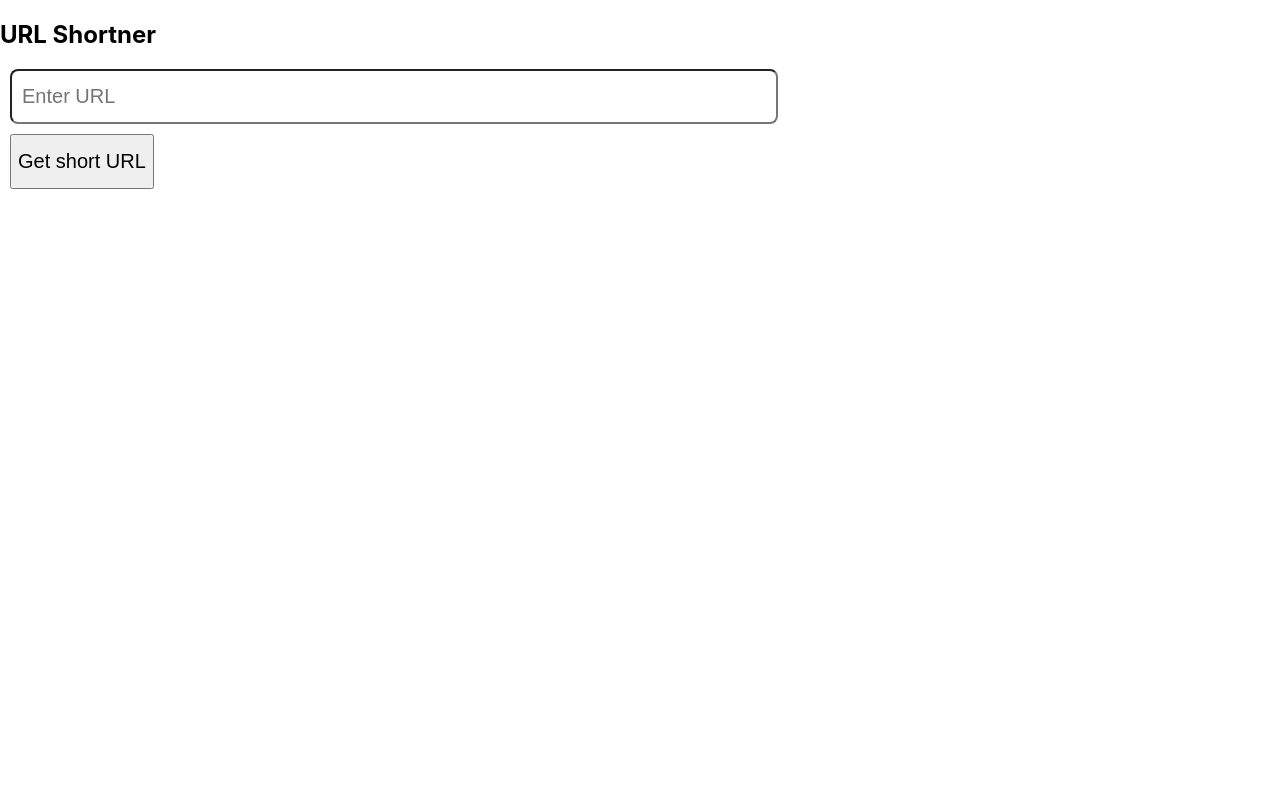
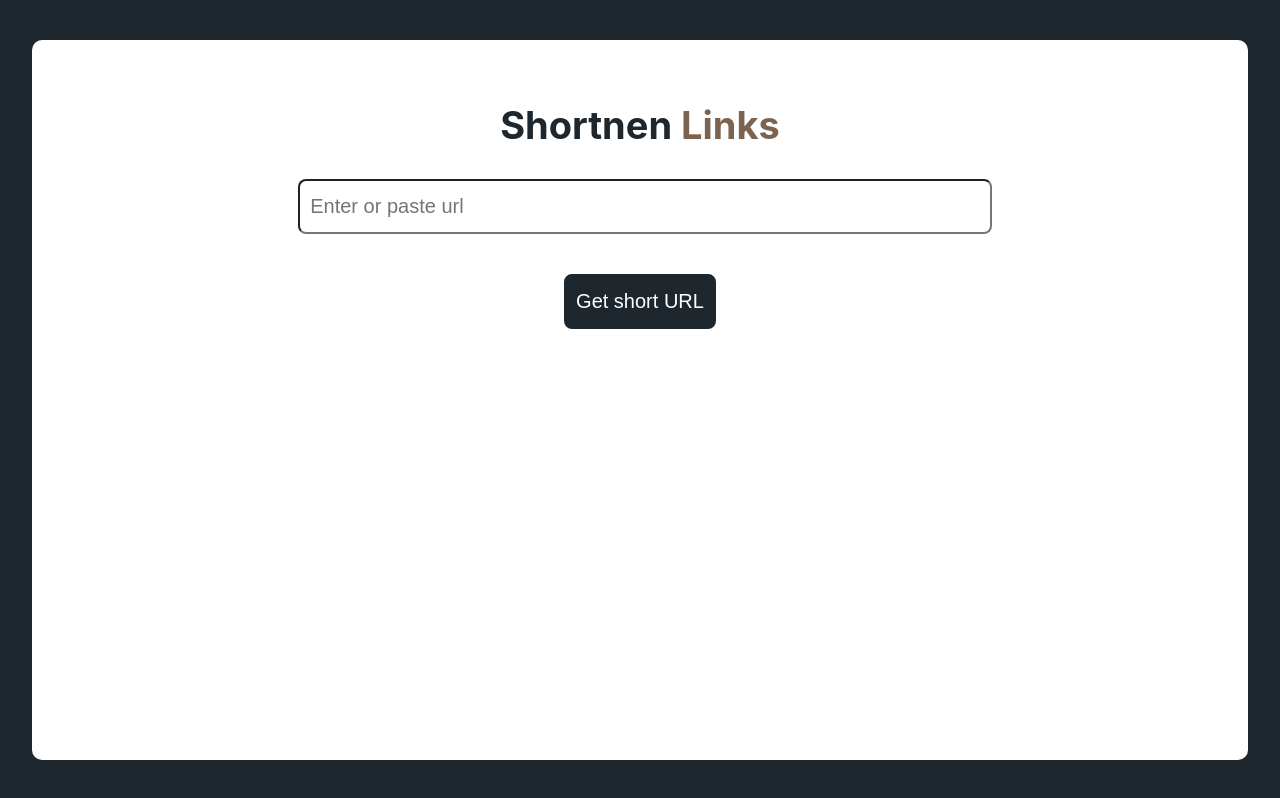
Before and after one commit to krishna8223/Link-shortner, a Next.js app: page / in a window 1280 px wide. Built offline with nearby package versions, Linux system fonts and the light colour scheme.

Commit message:
change in ui

```diff
--- /dev/null
+++ b/components/header.jsx
@@ -0,0 +1,15 @@
+import React from 'react'
+
+const Header = () => {
+  return (
+      <>
+        <nav className='flex'>
+            <h2>Shorten</h2>
+            <p>Start</p>
+
+        </nav>
+      </>
+  )
+}
+
+export default Header
--- a/package.json
+++ b/package.json
@@ -16,7 +16,10 @@
     "react-dom": "18.2.0"
   },
   "devDependencies": {
+    "autoprefixer": "^10.4.8",
     "eslint": "8.20.0",
-    "eslint-config-next": "12.2.3"
+    "eslint-config-next": "12.2.3",
+    "postcss": "^8.4.14",
+    "tailwindcss": "^3.1.8"
   }
 }
--- a/pages/go/[url].js
+++ b/pages/go/[url].js
@@ -31,7 +31,9 @@ const Url = () => {
     }
 
   return (
-      <h1> Please Wait</h1>
+      <div className='wait-page'>
+          <h1 className='wait'> Please Wait ....</h1>
+       </div>
   )
 }
 
--- a/pages/index.js
+++ b/pages/index.js
@@ -2,6 +2,7 @@ import axios from 'axios'
 import { useState ,useRef, useEffect} from 'react'
 import Link from 'next/link'
 import Head from 'next/head'
+import Header from '../components/header'
 
 export default function Home() {
   const [longUrl, setLongUrl] = useState('')
@@ -52,28 +53,38 @@ export default function Home() {
         <title>Link Shortner</title>
         <meta name="viewport" content="initial-scale=1.0, width=device-width" />
       </Head>
-      <h2>URL Shortner</h2>
+    <main className='main flex justify-center items-center'>
+      <section className='hero-section'>
+
+
+      {/* <Header/> */}
+      <h1 className='heading'>Shortnen <span> Links </span></h1>
 
       <form onSubmit={handleUrl}>
-        <input className='linkInput' type="text" placeholder='Enter URL' onChange={(e) => { setLongUrl(e.target.value) }} />
-        <button type="submit">Get short URL</button>
+        <input className='linkInput' type="text" placeholder='Enter or paste url' onChange={(e) => { setLongUrl(e.target.value) }} />
+        <button type="submit ">Get short URL</button>
 
       </form>
       {
         loading?
-        <h3>Loading...</h3>
+        <h3 className='result'>Loading...</h3>
         :
         ''
       }
       {
         shortUrl!=''?
-        <h2>Your url is : <span className='copy' onClick={copyText} ref={inputValue}>{`${baseUrl}/go/${shortUrl}`}</span> Click to copy text</h2>
+        <h2 className='result'>Your url is : <span className='copy' onClick={copyText} ref={inputValue}>{`${baseUrl}/go/${shortUrl}`}</span> Click to copy text</h2>
         :
         ''
 
       }
 
+      </section>
+    </main>
     </>
 
   )
 }
+
+
+{/* <svg xmlns="http://www.w3.org/2000/svg" viewBox="0 0 1440 320"><path fill="#1e272e" fill-opacity="0.8" d="M0,128L60,154.7C120,181,240,235,360,224C480,213,600,139,720,122.7C840,107,960,149,1080,186.7C1200,224,1320,256,1380,272L1440,288L1440,320L1380,320C1320,320,1200,320,1080,320C960,320,840,320,720,320C600,320,480,320,360,320C240,320,120,320,60,320L0,320Z"></path></svg> */}
--- a/styles/globals.css
+++ b/styles/globals.css
@@ -1,9 +1,16 @@
+/* @tailwind base;
+@tailwind components;
+@tailwind utilities; */
+
 html,
 body {
   padding: 0;
   margin: 0;
   font-family: -apple-system, BlinkMacSystemFont, Segoe UI, Roboto, Oxygen,
     Ubuntu, Cantarell, Fira Sans, Droid Sans, Helvetica Neue, sans-serif;
+    /* background-color:#D6A2E8; */
+    background-color:#1e272e;
+
 }
 
 a {
@@ -22,8 +29,45 @@ a {
   body {
     color: white;
     background: black;
+
   }
 }
+
+.main{
+  height: 100vh;
+  width: 100vw;
+  display:flex;
+  justify-content:center;
+  align-items:center
+
+
+}
+
+.hero-section{
+  background-color: #fff;
+  /* clip-path: polygon(0% 5%, 100% 0, 100% 95%, 0 100%); */
+  padding: 30px;
+  height: 90%;
+  width: 95%;
+  border-radius: 10px;
+}
+
+.heading{
+  text-align: center;
+  font-size: 38px;
+  color: #1e272e;
+}
+.heading span{
+  color: #7b6350;
+}
+
+form{
+  display:flex;
+  flex-direction: column;
+  align-items: center;
+}
+
+
 
 .linkInput{
   height: 55px;
@@ -34,16 +78,46 @@ a {
     display: block;
     margin-bottom: 10px;
     margin-left: 10px;
+    outline-color: #1e272e;
+    color: #7b6350;
+    /* border: 1px solid #7b6350; */
   }
   button{
-    margin-left: 10px;
-  margin-bottom: 10px;
+  margin-top: 30px;
   height: 55px;
   font-size: 20px;
+  border: 2px solid #1e272e;
+  border-radius: 8px;
+  padding: 10px;
+  color: #fff;
+  background-color: #1e272e;
+  cursor: pointer;
+}
+
+.result{
+  text-align: center;
+  margin-top: 30px;
+
 }
 
 .copy{
   cursor: pointer;
-  border-bottom: 2px solid black;
-  color: cadetblue;
+  border-bottom: 2px solid #7b6350;
+  /* color: cadetblue; */
+  /* background-color: #7b6350; */
+  color: black;
+  padding: 5px;
+  border-radius: 5px;
 }
+
+.wait-page{
+  height: 100vh;
+  width: 100vw;
+  display: flex;
+  align-items: center;
+  justify-content: center;
+}
+.wait{
+  color: #fff;
+
+}
```
Also changed, not shown: 1 other file (tests, documents, lock files or other folders).
